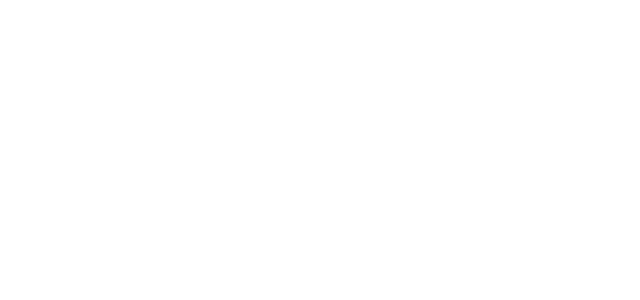
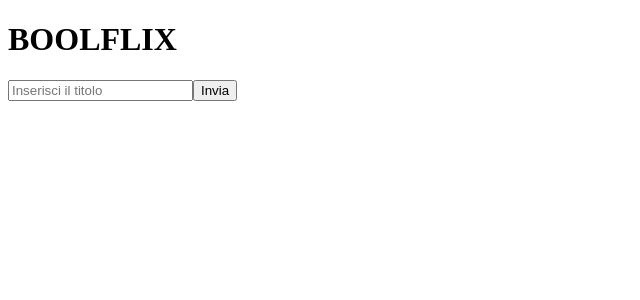
Before and after one commit to leonardo-guglielmini/react-boolflix, a React (Vite) app: page / in a window 1280 px wide. Shown: the top 300 px of the page, without its empty margins (0-640 px from the left). Built offline with nearby package versions, Linux system fonts and the light colour scheme.

Commit message:
ADD GlobaContext, Header, fetchMovies API call

```diff
--- a/package.json
+++ b/package.json
@@ -10,6 +10,7 @@
     "preview": "vite preview"
   },
   "dependencies": {
+    "axios": "^1.7.9",
     "react": "^18.3.1",
     "react-dom": "^18.3.1"
   },
--- a/src/App.jsx
+++ b/src/App.jsx
@@ -1,11 +1,37 @@
+import { useState } from 'react'
 import './App.css'
+import axios from "axios"
+
+import { API_URI, API_KEY } from './config'
+import GlobalContext from './context/GlobalContext'
+import Header from './components/Header/Header'
 
 function App() {
 
+  const API_MOVIE_PATH = '3/search/movie'
+
+  const [movies, setMovies] = useState([])
+
+  function fetchMovies(query){
+    axios.get(`${API_URI+API_MOVIE_PATH}`,
+    {params:{
+      api_key : API_KEY,
+      query
+      }
+    })
+    .then(res => {
+      setMovies(res.data)
+      console.log(res.data)
+    })
+    .catch(err =>{
+      console.error(err)
+    })
+  }
+
   return (
-    <>
-
-    </>
+    <GlobalContext.Provider value={{movies, setMovies, fetchMovies}}>
+      <Header></Header>
+    </GlobalContext.Provider>
   )
 }
 
--- /dev/null
+++ b/src/components/Header/Header.jsx
@@ -0,0 +1,27 @@
+import GlobalContext from "../../context/GlobalContext"
+import { useContext, useState } from "react"
+
+
+export default function Header(){
+
+    const {fetchMovies} = useContext(GlobalContext)
+    const [query, setQuery] = useState("")
+
+    function handleFormData(e){
+        setQuery(e.target.value)
+    }
+
+    function search(){
+        fetchMovies(query);
+    }
+
+    return(
+        <header>
+            <h1>BOOLFLIX</h1>
+            <form onSubmit={(e) => {e.preventDefault(); search()}} action="">
+                <input type="text" id="query" name="query" placeholder="Inserisci il titolo" onChange={(e) => {handleFormData(e)}} value={query}/>
+            <input type="submit" value="Invia"/>
+            </form>
+        </header>
+    )
+}
--- /dev/null
+++ b/src/config.js
@@ -0,0 +1,4 @@
+const API_KEY = "e4e226b63a5678f909fa5a5054b42860";
+const API_URI = "https://api.themoviedb.org/";
+
+export { API_KEY, API_URI }
--- /dev/null
+++ b/src/context/GlobalContext.jsx
@@ -0,0 +1,5 @@
+import { createContext } from "react";
+
+const GlobalContext = createContext()
+
+export default GlobalContext
```
Also changed, not shown: 1 other file (tests, documents, lock files or other folders).
